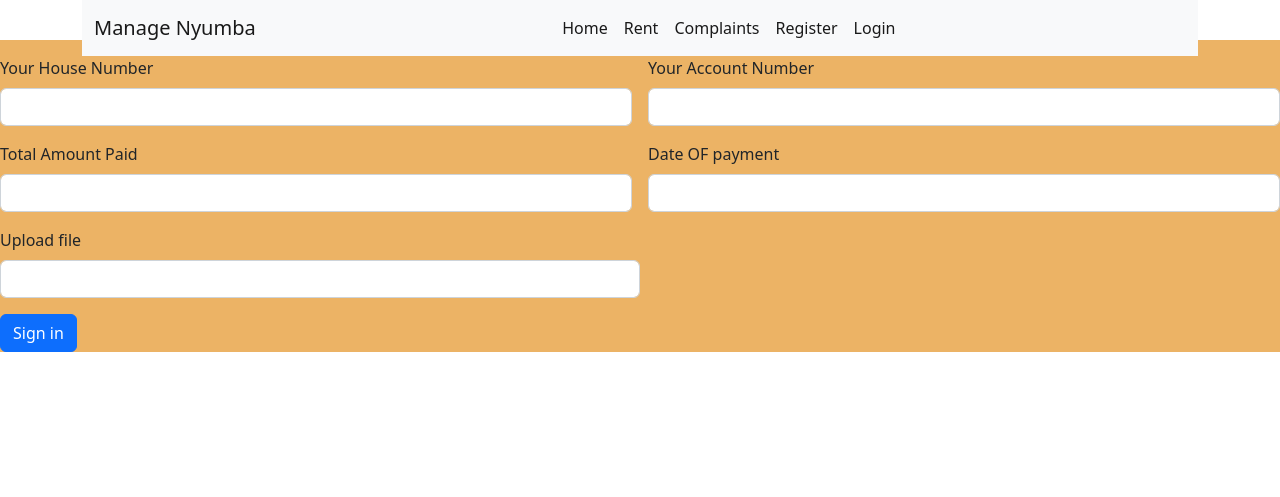
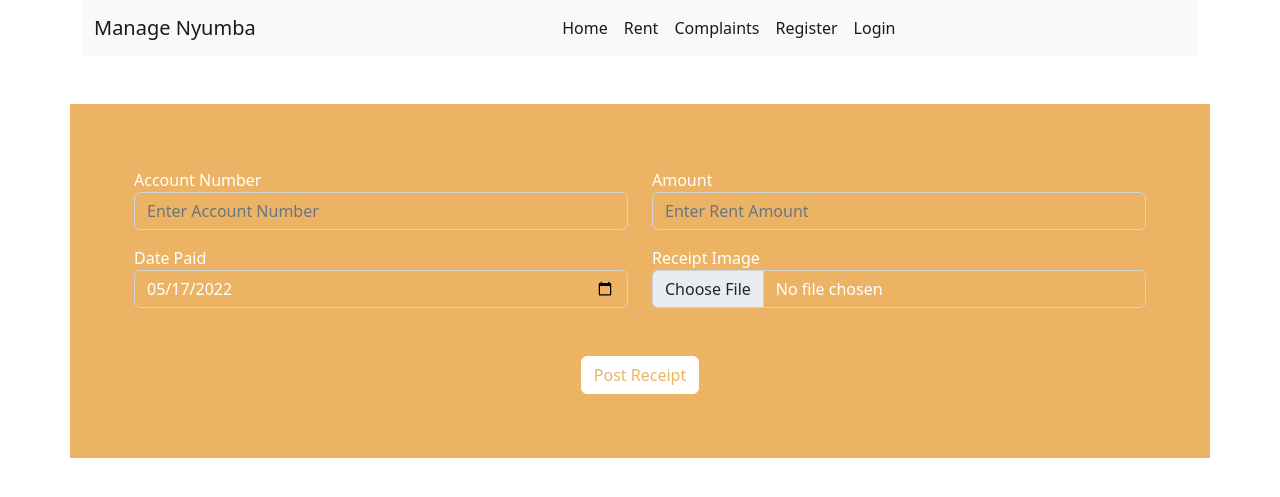
Before and after one commit to DEANKAGO/pitches--third-attempt, a Flask app: template app/templates/receipts.html in a window 1280 px wide. Shown: the top 497 px of the page. Run offline with Flask 2, Linux system fonts and the light colour scheme; the template is opened without the code that fills it: values that come from a table or form of the project are taken from there, others are empty; some libraries are stand-ins or nearby versions.

Commit message:
ft:receipt:tenant upload receipt

```diff
--- a/app/Posts/forms.py
+++ b/app/Posts/forms.py
@@ -0,0 +1,17 @@
+from wtforms.validators import DataRequired, Email, Length, EqualTo, ValidationError
+from wtforms import StringField, PasswordField, SubmitField,DateField,IntegerField, BooleanField,TextAreaField,RadioField
+from flask_wtf import FlaskForm
+from flask_wtf.file import FileField, FileAllowed
+from datetime import datetime
+
+class ReceiptForm(FlaskForm):
+    """
+    Args:
+        FlaskForm (_type_): _description_
+    """
+    account_number=StringField('Account Number', validators=[DataRequired()])
+    amount=IntegerField('Amount', validators=[DataRequired()])
+    receipt_image= FileField('Receipt Image', validators=[FileAllowed(['jpg','png','svg','jpeg','gif'])])
+    date_paid = DateField(' Date Paid', format = "%Y-%m-%d",default= datetime.utcnow)
+
+    submit = SubmitField('Post Receipt')
--- a/app/static/main.css
+++ b/app/static/main.css
@@ -9,6 +9,17 @@
   background-color: #ECB365 !important;
   border-color: #ECB365 !important;
   box-shadow:none !important;
+}
+.receipt-form {
+  background-color: #ECB365;
+}
+.receipt_submit,.receipt_submit:hover{
+  background-color: #FFFFFF;
+  border-color: #FFFFFF !important;
+  color:#ECB365;
+}
+::placeholder {
+  color: #FFFFFF;
 }
 .notice{
   background-color: #ECB365;
--- a/app/templates/receipts.html
+++ b/app/templates/receipts.html
@@ -1,34 +1,83 @@
-
 {% extends "base.html" %}
 {% block body %}
-<div class="fum">
-        <form class="row g-3"  style="background-color: #ECB365;">
+<div class="container-fluid my-5">
+  <div class="container  receipt-form mt-2 p-3 w-80">
+    <form action="" method="post" enctype="multipart/form-data" class="p-5">
+      {{form.hidden_tag()}}
+      <!-- <h3 class="text-center">Create Blog</h3> -->
+      <div class="row mb-3">
 
         <div class="col-md-6">
-        <label for="inputEmail4" class="form-label">Your House Number</label>
-        <input type="email" class="form-control" id="inputEmail4">
+          <div class="form-group">
+            {{form.account_number.label(class='form-control-label text-white')}}
+            {% if form.account_number.errors %}
+            {{form.account_number(class='form-control is-invalid')}}
+            {% for error in form.account_number.errors %}
+            <div class="invalid-feedback">
+              {{error}}
+            </div>
+            {% endfor %}
+            {% else %}
+            {{form.account_number(class='form-control bg-transparent text-white',placeholder="Enter Account Number")}}
+            {% endif %}
+          </div>
         </div>
         <div class="col-md-6">
-        <label for="inputPassword4" class="form-label">Your Account Number</label>
-        <input type="password" class="form-control" id="inputPassword4">
+          <div class="form-group">
+            {{form.amount.label(class='form-control-label text-white')}}
+            {% if form.amount.errors %}
+            {{form.amount(class='form-control is-invalid ')}}
+            {% for error in form.amount.errors %}
+            <div class="invalid-feedback">
+              {{error}}
             </div>
-      <div class="col-md-6"background-color: #ed7b18>
-        <label for="inputEmail4" class="form-label">Total Amount Paid</label>
-        <input type="email" class="form-control" id="inputEmail4">
+            {% endfor %}
+            {% else %}
+            {{form.amount(class='form-control bg-transparent text-white',placeholder="Enter Rent Amount")}}
+            {% endif %}
+          </div>
+        </div>
+      </div>
+      <div class="row">
+
+        <div class="col-md-6">
+          <div class="form-group">
+            {{form.date_paid.label(class='form-control-label text-white')}}
+            {% if form.date_paid.errors %}
+            {{form.date_paid(class='form-control is-invalid')}}
+            {% for error in form.date_paid.errors %}
+            <div class="invalid-feedback">
+              {{error}}
+            </div>
+            {% endfor %}
+            {% else %}
+            {{form.date_paid(class='form-control bg-transparent choose text-white',placeholder="Choose the date of payment")}}
+            {% endif %}
+          </div>
         </div>
         <div class="col-md-6">
-        <label for="inputPassword4" class="form-label">Date OF payment</label>
-        <input type="password" class="form-control" id="inputPassword4">
+          <div class="form-group">
+            {{form.receipt_image.label(class='form-control-label text-white')}}
+            {% if form.receipt_image.errors %}
+            {{form.receipt_image(class='form-control is-invalid')}}
+            {% for error in form.receipt_image.errors %}
+            <div class="invalid-feedback">
+              {{error}}
             </div>
-      <div class="col-12">
-        <div class="col-md-6">
-        <label for="inputPassword4" class="form-label">Upload file</label>
-        <input type="password" class="form-control" id="inputPassword4">
+            {% endfor %}
+            {% else %}
+            {{form.receipt_image(class='form-control bg-transparent choose place text-white',placeholder="Choose a receipt image")}}
+            {% endif %}
           </div>
         </div>
-      <div class="col-12">
-        <button type="submit" class="btn btn-primary">Sign in</button>
+      </div>
+
+
+      <div class="text-center mt-5">
+        {{form.submit(class='btn btn-outline receipt_submit')}}
       </div>
     </form>
+
+  </div>
 </div>
 {% endblock %}
```
Also changed, not shown: app/Posts/routes.py (+37 -1 lines), app/Users/route.py (+1 -12 lines), app/Users/utils.py (+42 -0 lines), app/templates/allreceipts.html (added, +10 -0 lines), app/site.db, app/static/posts/d6556957975ddb47.png (added), app/static/posts/e839f7938afda9ff.png (added). Lines whose indentation alone changed are shown as unchanged.
